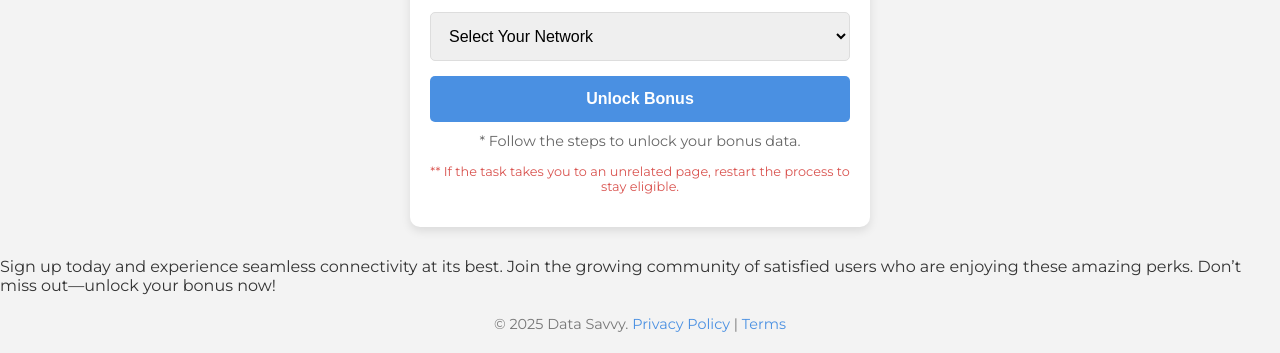
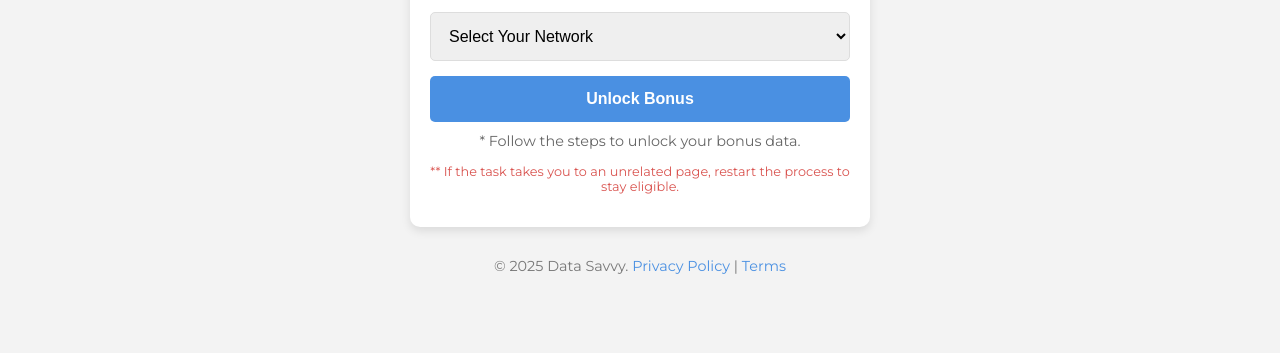
Before and after one commit to fscsfffffffffff/mugspu, a plain HTML site: page getappy2025.html in a window 1280 px wide. Shown: the part 503-856 px from the top of the page. After the commit the page ends 800 px from the top, so only its background shows below. Drawn offline with Linux system fonts and the light colour scheme.

Commit message:
Update getappy2025.html

```diff
--- a/getappy2025.html
+++ b/getappy2025.html
@@ -153,9 +153,7 @@
         <p class="note">* Follow the steps to unlock your bonus data.</p>
         <p class="disclaimer">** If the task takes you to an unrelated page, restart the process to stay eligible.</p>
     </div>
- <p>
-            Sign up today and experience seamless connectivity at its best. Join the growing community of satisfied users who are enjoying these amazing perks. Don’t miss out—unlock your bonus now!
-        </p>
+
     <!-- Footer -->
     <footer>
         &copy; 2025 Data Savvy. <a href="#">Privacy Policy</a> | <a href="#">Terms</a>
```
